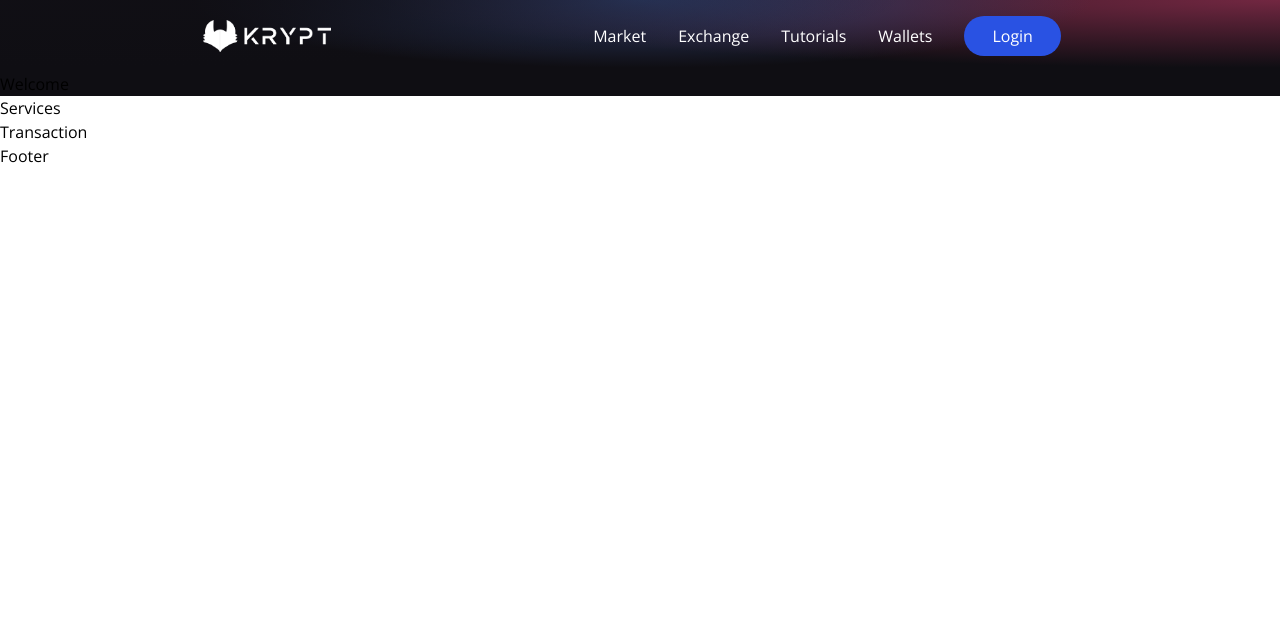
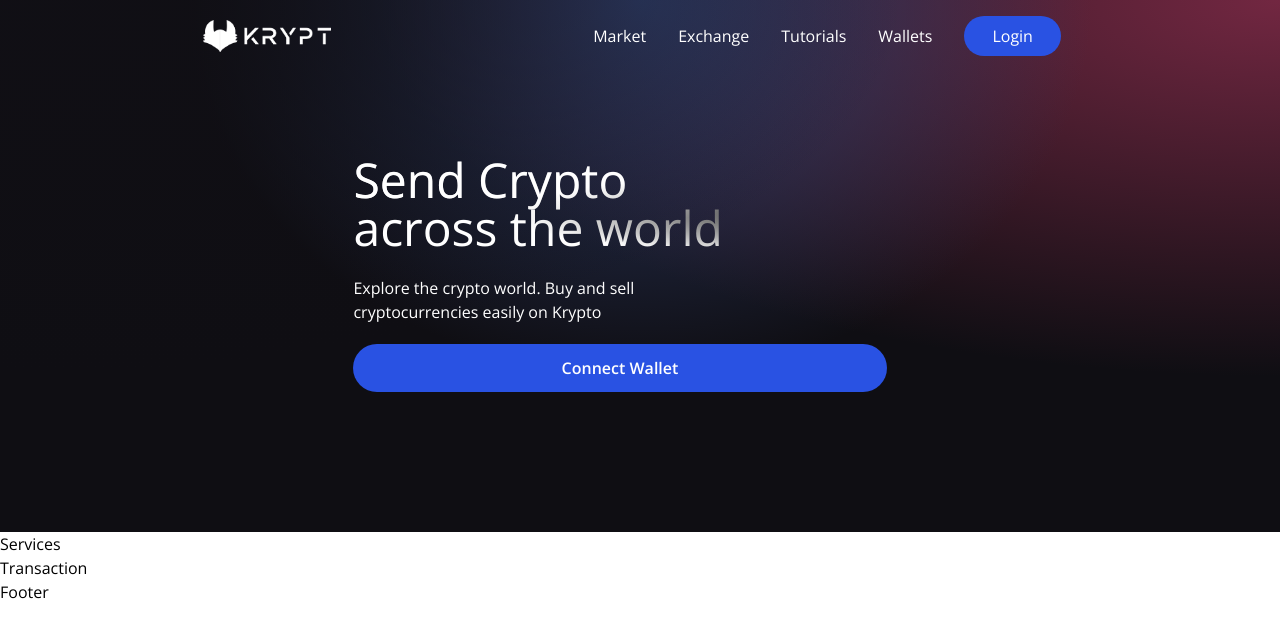
Before and after one commit to TomJDevelopment/CryptoProject, a React (Vite) app: page / in a window 1280 px wide. Shown: the top 638 px of the page. Built offline with nearby package versions, Linux system fonts and the light colour scheme.

Commit message:
Working on welcome

```diff
--- a/src/components/Welcome.jsx
+++ b/src/components/Welcome.jsx
@@ -1,6 +1,27 @@
+import { AiFillPlayCircle } from "react-icons/all";
+import { SiEthereum } from "react-icons/all";
+import { BsInfoCircle } from "react-icons/all";
+
+import { Loader } from "./";
+
 const Welcome = () => {
+    const connectWallet = () => {
+
+    }
+
     return (
-        <h1>Welcome</h1>
+        <div className="flex w-full justify-center items-center">
+            <div className="flex md:flex-row flex-col items-start justify-between md:p-20 py-12 px-4">
+                <div className="flex flex-1 justify-start flex-col md:mr-10">
+                    <h1 className="text-3xl sm:text-5xl text-white text-gradient py-1">Send Crypto <br/> across the world</h1>
+                    <p className="text-left mt-5 text-white font-light md:w-9/12 w-11/12 text-base">Explore the crypto world. Buy and sell cryptocurrencies easily on Krypto</p>
+                    <button type="button" onClick={connectWallet} className="flex flex-row justify-center items-center my-5 bg-[#2952e3] p-3 rounded-full cursor-pointer hover:bg-[#2546bd] text-white text-base font-semibold">Connect Wallet</button>
+                    <div className="grid sm:grid-cols-3 grid-cols-2 w-full mt-10">
+                        <div className={`rounded-tl`}></div>
+                    </div>
+                </div>
+            </div>
+        </div>
     )
 }
 
```
